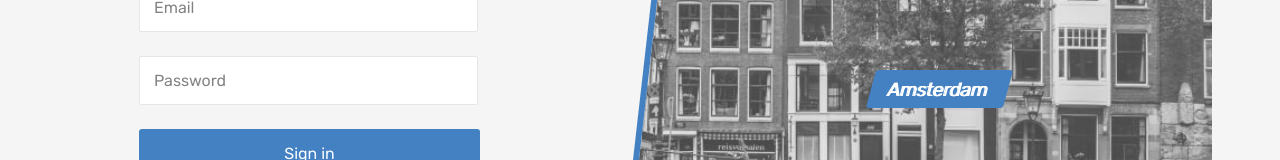
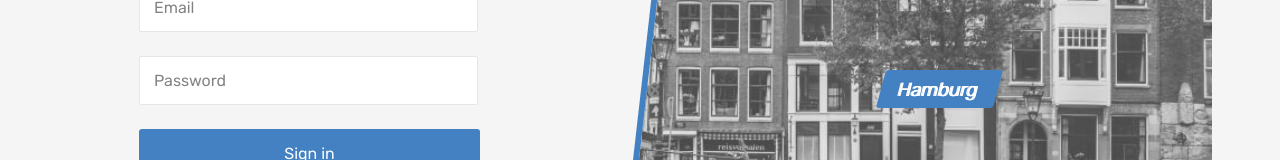
Before and after one commit to MitKat/199591-six-cities-9, a React (Create React App) app in the folder project/: page /login in a window 1280 px wide. Shown: the part 319-479 px from the top of the page. Built offline with nearby package versions, Linux system fonts and the light colour scheme; no server answers.

Commit message:
made random city for sign-in page

```diff
--- a/project/src/components/place-card/place-card.tsx
+++ b/project/src/components/place-card/place-card.tsx
@@ -4,6 +4,7 @@ import { generatePath, Link } from 'react-router-dom';
 import { getPercRating } from '../../utils';
 import ButtonFavoriteMark from '../button-favorite-mark/button-favorite-mark';
 import { AppRoute } from '../../const';
+import React from 'react';
 
 
 const nameCard = {
@@ -103,4 +104,4 @@ function PlaceCard({offerItem, typeCard, onListPlaceHover}: PlaceCardProps): JSX
   );
 }
 
-export default PlaceCard;
+export default React.memo(PlaceCard);
--- /dev/null
+++ b/project/src/components/sign-in/location-login.tsx
@@ -0,0 +1,27 @@
+import { Link } from 'react-router-dom';
+import { AppRoute, CITIES } from '../../const';
+import { useAppDispatch } from '../../hooks';
+import { changeCity } from '../../store/main-process/main-process';
+import { getRandomNumber } from '../../utils';
+
+
+function LocationLogin(): JSX.Element {
+  const randomIndex = Number(getRandomNumber(0, CITIES.length-1));
+  const randomCity = CITIES[randomIndex];
+  const dispatch = useAppDispatch();
+
+  return (
+    <section className="locations locations--login locations--current">
+      <div className="locations__item">
+        <Link className="locations__item-link"
+          to={AppRoute.Main}
+          onClick={() => dispatch(changeCity(randomCity))}
+        >
+          <span>{randomCity}</span>
+        </Link>
+      </div>
+    </section>
+  );
+}
+
+export default LocationLogin;
--- a/project/src/components/sign-in/sign-in.tsx
+++ b/project/src/components/sign-in/sign-in.tsx
@@ -1,10 +1,9 @@
 import { FormEvent, useRef } from 'react';
-import { Link } from 'react-router-dom';
-import { AppRoute } from '../../const';
 import { useAppDispatch } from '../../hooks';
 import { loginAction } from '../../store/api-actions';
 import { AuthData } from '../../types/auth-data';
 import Logo from '../logo/logo';
+import LocationLogin from './location-login';
 
 function SignIn(): JSX.Element {
   const emailRef = useRef<HTMLInputElement | null>(null);
@@ -74,13 +73,7 @@ function SignIn(): JSX.Element {
               </button>
             </form>
           </section>
-          <section className="locations locations--login locations--current">
-            <div className="locations__item">
-              <Link className="locations__item-link" to={AppRoute.Main}>
-                <span>Amsterdam</span>
-              </Link>
-            </div>
-          </section>
+          <LocationLogin />
         </div>
       </main>
     </div>
--- a/project/src/utils.tsx
+++ b/project/src/utils.tsx
@@ -12,3 +12,13 @@ export function getListCity(offers: Offer[]) {
 
   return listCity;
 }
+
+export function getRandomNumber(number1: number, number2: number) {
+  if (number1 < 0 || number2 < 0) {
+    return null;
+  }
+  const min = Math.min(number1, number2);
+  const max = Math.max(number1, number2);
+
+  return Math.floor(Math.random() * (max-min+1)) + min;
+}
```
